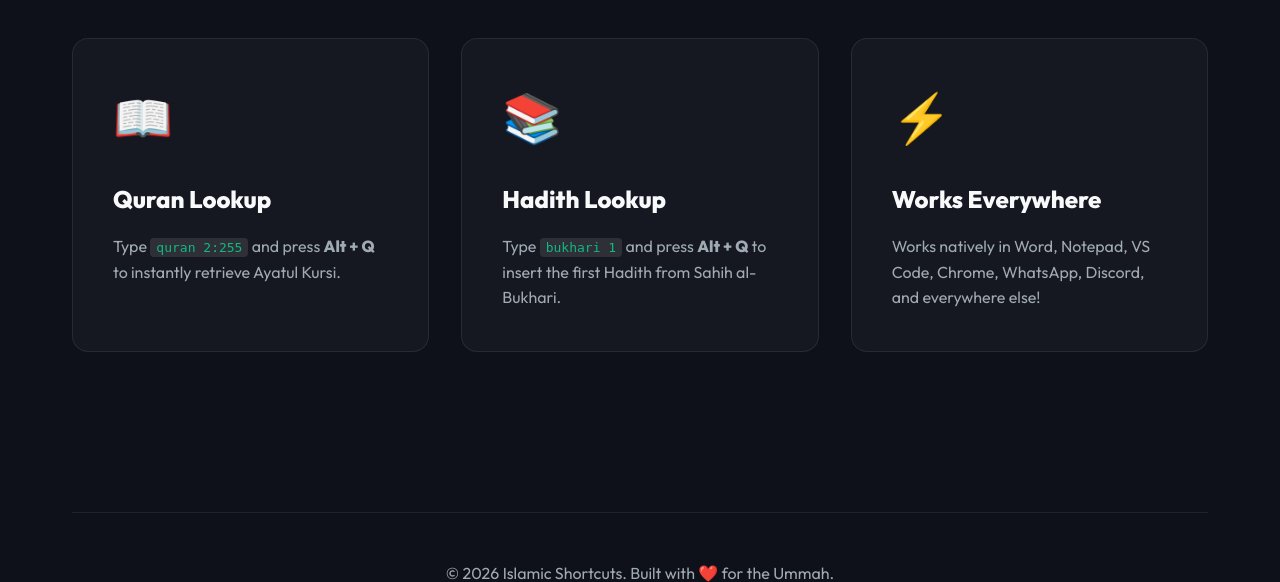
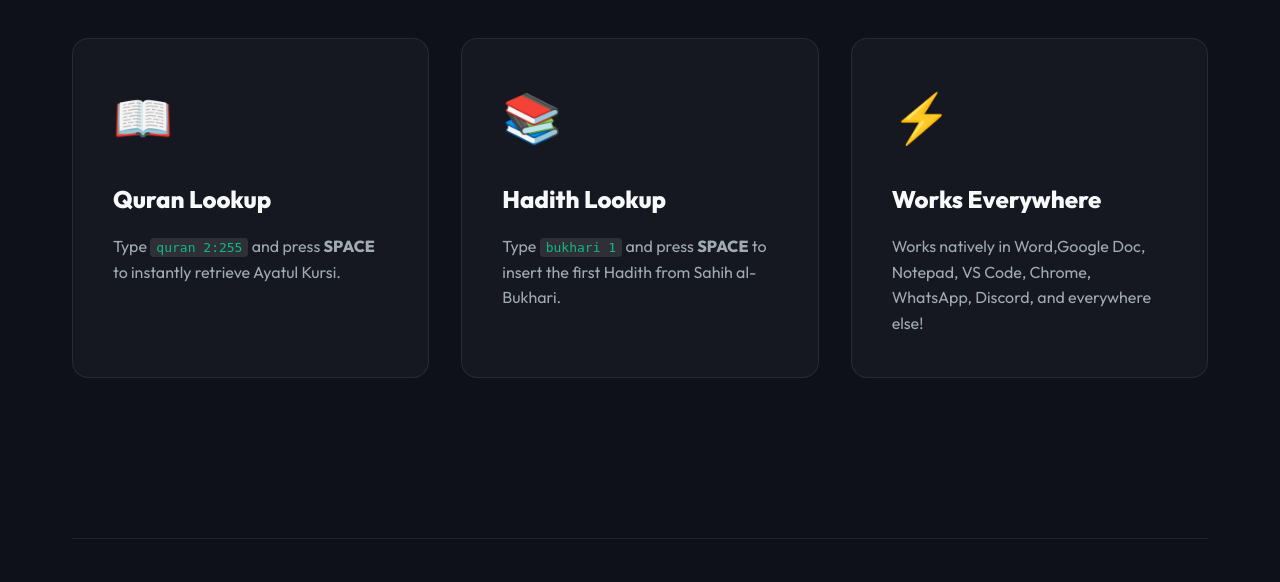
Before and after one commit to Haad27/Quran-Hadith-Lookup-Shortcuts, a Flask app: page / in a window 1280 px wide. Shown: the part 810-1392 px from the top of the page. Run offline with Flask 3, Linux system fonts and the light colour scheme.

Commit message:
Minor final touches

```diff
--- a/templates/index.html
+++ b/templates/index.html
@@ -62,17 +62,17 @@
                 <div class="glass-card feature-card">
                     <div class="feature-icon">📖</div>
                     <h3>Quran Lookup</h3>
-                    <p>Type <code>quran 2:255</code> and press <strong>Alt + Q</strong> to instantly retrieve Ayatul Kursi.</p>
+                    <p>Type <code>quran 2:255</code> and press <strong>SPACE</strong> to instantly retrieve Ayatul Kursi.</p>
                 </div>
                 <div class="glass-card feature-card">
                     <div class="feature-icon">📚</div>
                     <h3>Hadith Lookup</h3>
-                    <p>Type <code>bukhari 1</code> and press <strong>Alt + Q</strong> to insert the first Hadith from Sahih al-Bukhari.</p>
+                    <p>Type <code>bukhari 1</code> and press <strong>SPACE</strong> to insert the first Hadith from Sahih al-Bukhari.</p>
                 </div>
                 <div class="glass-card feature-card">
                     <div class="feature-icon">⚡</div>
                     <h3>Works Everywhere</h3>
-                    <p>Works natively in Word, Notepad, VS Code, Chrome, WhatsApp, Discord, and everywhere else!</p>
+                    <p>Works natively in Word,Google Doc, Notepad, VS Code, Chrome, WhatsApp, Discord, and everywhere else!</p>
                 </div>
             </div>
         </section>
```
